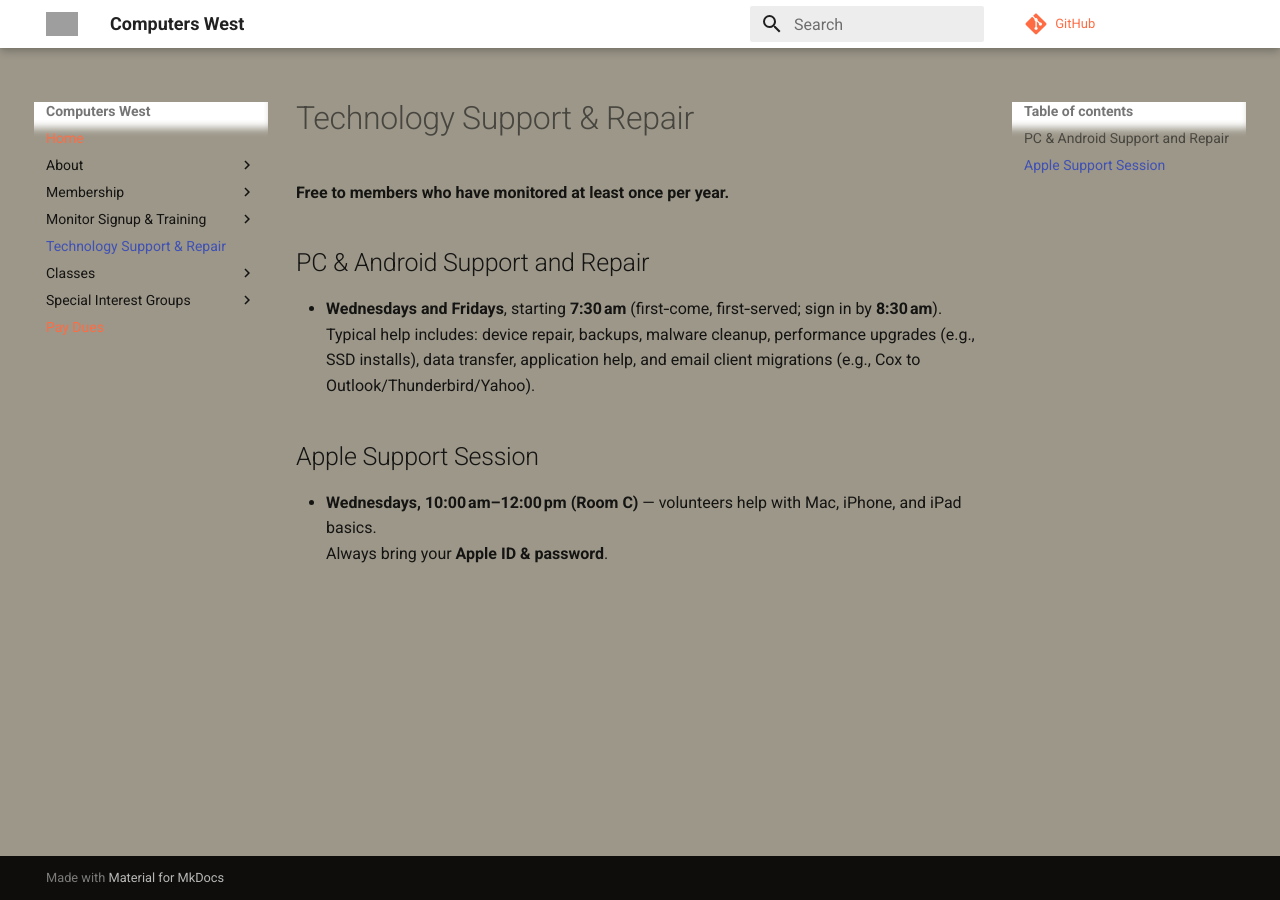
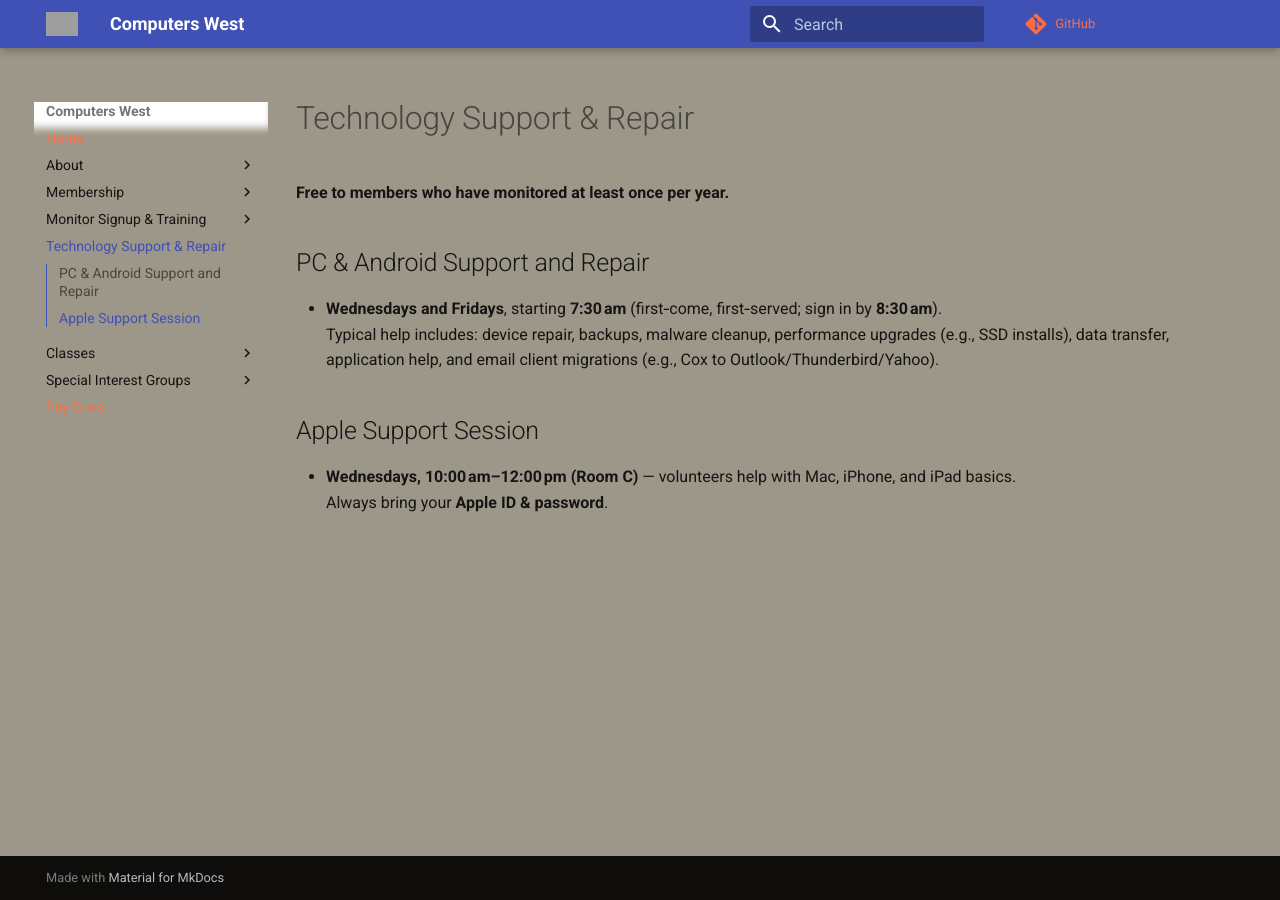
Before and after one commit to dwighthubbard/computerswest, an MkDocs documentation site: the page built from docs/tech-support/index.md, in a window 1280 px wide. Built offline with MkDocs 1.6.1 and Material for MkDocs 9.7.7, drawn with Linux system fonts in a browser that asks for light colours; comment, search, counter and statistics services are not loaded; grey boxes are pictures that could not be loaded.

Commit message:
More tweaks

```diff
--- a/docs/stylesheets/theme.css
+++ b/docs/stylesheets/theme.css
@@ -82,4 +82,6 @@ footer a:hover,
 
 body {
   background: #9c9789;
+  primary: #15141A;
+  secondary: #5B5B66;
 }
--- a/mkdocs.yml
+++ b/mkdocs.yml
@@ -9,9 +9,8 @@ theme:
   icon:
     edit: material/pencil
     view: material/eye
-  palette:
-    primary: white
-    background: #9c9789
+  features:
+    - toc.integrate
 
 extra_css:
   - stylesheets/theme.css
@@ -35,9 +34,9 @@ nav:
   - Monitor Signup & Training:
       - Monitor Signup: monitor/signup.md
       - Monitor Duties: monitor/duties.md
-      - Monitor Training & Orientation: monitor/training.md
+      - "Monitor Training & Orientation": monitor/training.md
       - Monitoring Manual: monitor/manual.md
-  - Technology Support & Repair: tech-support/index.md
+  - "Technology Support & Repair": tech-support/index.md
   - Classes:
       - Overview: classes/overview.md
       - Registration: classes/registration.md
@@ -48,6 +47,6 @@ nav:
       - Artificial Intelligence: sigs/ai.md
       - Flight Simulator: sigs/flight-simulator.md
       - Genealogy: sigs/genealogy.md
-      - Open Systems (Linux): sigs/open-systems.md
+      - "Open Systems (Linux)": sigs/open-systems.md
       - Video Hangouts: sigs/video-hangouts.md
   - Pay Dues: pay-dues.md
```
